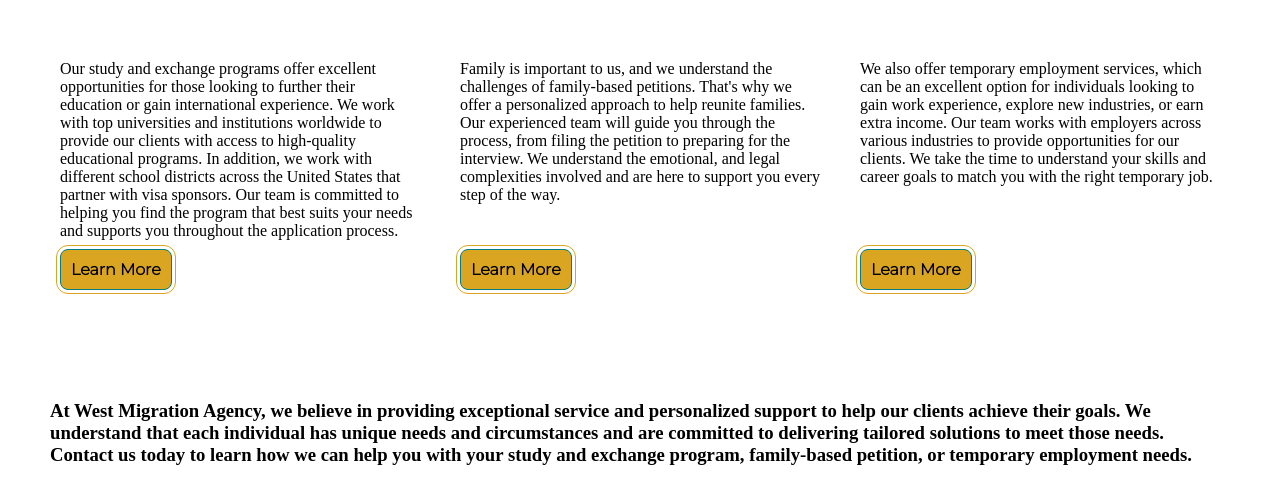
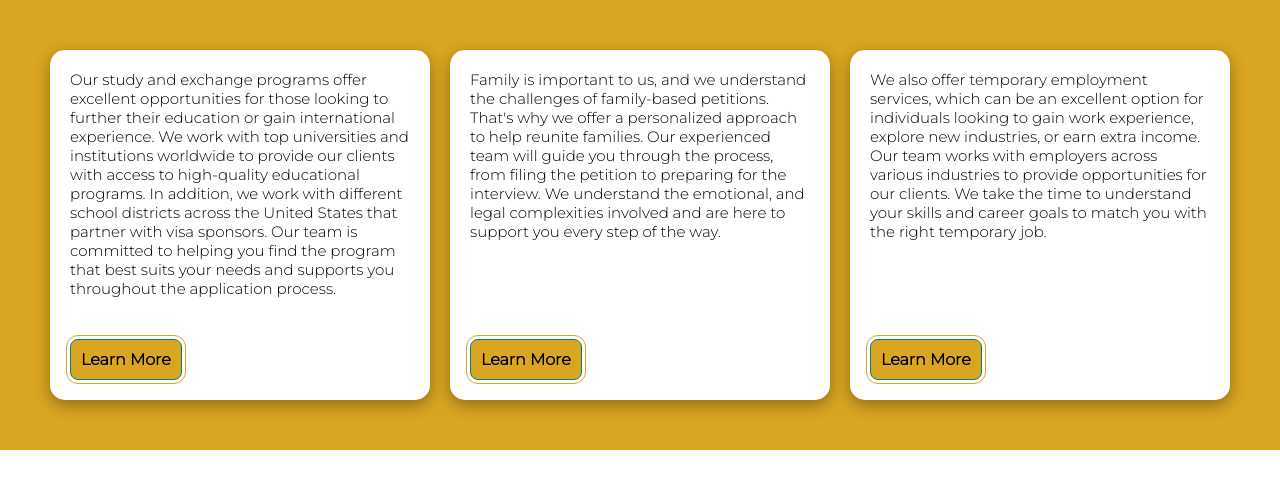
Before and after one commit to MAKIENAUT/WMA-2.0, a PHP site: page /Pages/Home/home.html in a window 1280 px wide. Shown: the part 575-1076 px from the top of the page. Run offline with PHP 8.4, Linux system fonts and the light colour scheme.

Commit message:
PUSHED: updated responsive design to home

```diff
--- a/Pages/Home/home.css
+++ b/Pages/Home/home.css
@@ -267,10 +267,15 @@ body {
                }
    .narrative_section {
       padding: 50px;
-      height: 250px;
+      height: 350px;
       display: grid;
       grid-template-columns: 1fr 1fr 1fr;
       gap: 20px;
+      background-color: goldenrod;
+   }
+   .narrative_section p {
+      font-family: "Montserrat", sans-serif;
+      font-size: 15px;
    }
       .narrative_section a {
          padding: 10px;
@@ -301,19 +306,28 @@ body {
          display: flex;
          flex-flow: column wrap;
          align-items: flex-start;
-         padding: 10px;
+         padding: 20px;
+         background-color: white;
+         border-radius: 15px;
+         box-shadow: rgba(0, 0, 0, 0.35) 0px 5px 15px;
       }
       .family_narrative {
          display: flex;
          flex-flow: column wrap;
          align-items: flex-start;
-         padding: 10px;
+         padding: 20px;
+         background-color: white;
+         border-radius: 15px;
+         box-shadow: rgba(0, 0, 0, 0.35) 0px 5px 15px;
       }
       .tempEmployment_narrative {
          display: flex;
          flex-flow: column wrap;
          align-items: flex-start;
-         padding: 10px;
+         padding: 20px;
+         background-color: white;
+         border-radius: 15px;
+         box-shadow: rgba(0, 0, 0, 0.35) 0px 5px 15px;
       }
    .about_section {
       padding: 50px;
```
Also changed, not shown: other parts of Pages/Home/home.css (+51 -1 lines).
